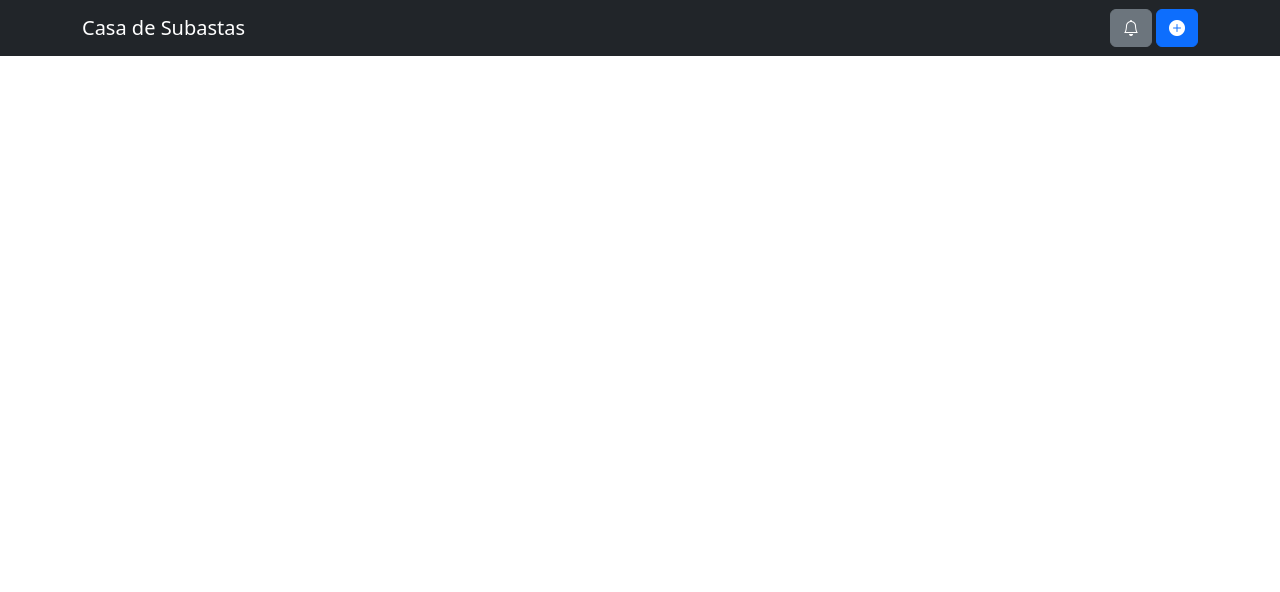
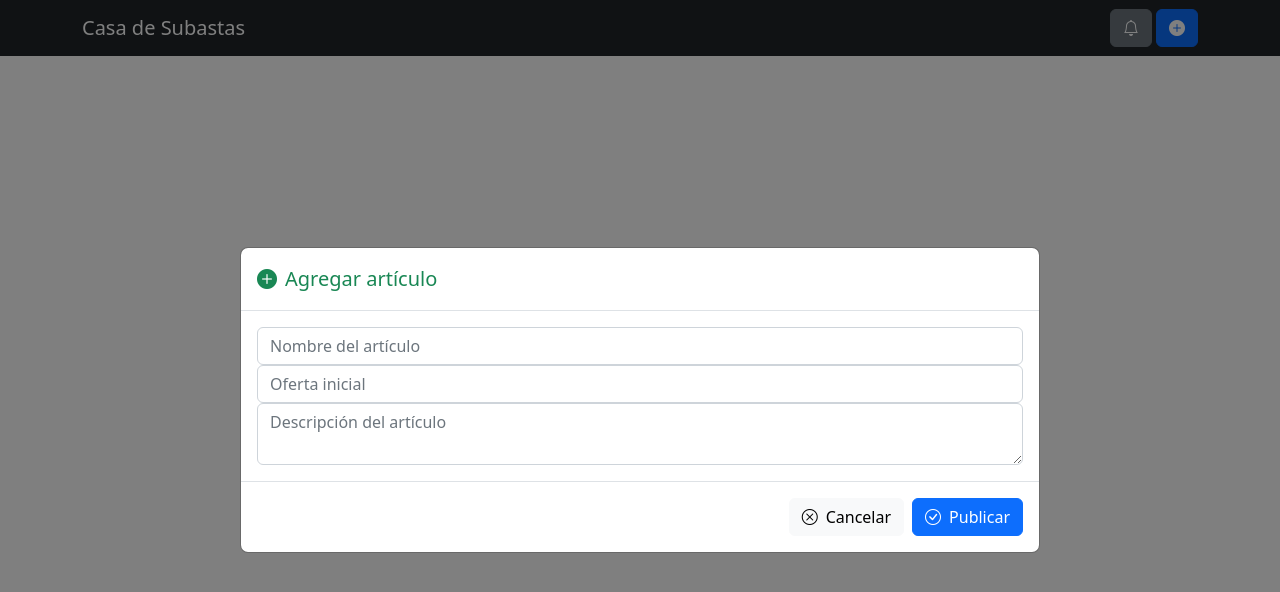
Before and after one commit to wonddark/mercadi, a React (Create React App) app: page /user in a window 1280 px wide. Both pictures are taken after a click on the button 1177 px from the left and 28 px from the top of the page. Shown: the top 592 px of the page. Built offline with nearby package versions, Linux system fonts and the light colour scheme.

Commit message:
Implemented the "add article" button in header
-- Right now all it does is rising up a modal to allow the user to
   set up the new article

```diff
--- /dev/null
+++ b/src/components/AddArticle.tsx
@@ -0,0 +1,41 @@
+import CommonDlg from "./CommonDlg";
+import React from "react";
+import { Form, Input } from "reactstrap";
+
+interface Props {
+  isOpen: boolean;
+  toggle: () => void;
+}
+function AddArticle({ isOpen, toggle }: Props) {
+  const form = (
+    <Form>
+      <Input placeholder="Nombre del artículo" name="article-name" />
+      <Input
+        type="number"
+        min={50}
+        max={1000000}
+        placeholder="Oferta inicial"
+        name="article-initial-offer"
+      />
+      <Input
+        type="textarea"
+        placeholder="Descripción del artículo"
+        name="article-description"
+      />
+    </Form>
+  );
+  return (
+    <CommonDlg
+      isOpen={isOpen}
+      toggle={toggle}
+      title="Agregar artículo"
+      titleColor="success"
+      icon={<i className="bi bi-plus-circle-fill me-2" />}
+      size="lg"
+      content={form}
+      acceptLabel="Publicar"
+    />
+  );
+}
+
+export default AddArticle;
--- a/src/components/UserNav.tsx
+++ b/src/components/UserNav.tsx
@@ -1,5 +1,6 @@
 import { Button, Nav, Navbar, NavbarBrand, NavItem, Tooltip } from "reactstrap";
 import useToggleOpen from "../hooks/toggle-open.hooks";
+import AddArticle from "./AddArticle";
 
 function UserNav() {
   const {
@@ -10,6 +11,8 @@ function UserNav() {
     isOpen: addArticleTooltipIsOpen,
     toggleIsOpen: toggleAddArticleTooltipIsOpen,
   } = useToggleOpen();
+  const { isOpen: addArticle, toggleIsOpen: toggleAddArticle } =
+    useToggleOpen();
   return (
     <header>
       <Navbar dark color="dark" container expand>
@@ -33,6 +36,7 @@ function UserNav() {
               color="primary"
               aria-label="Agregar artículo"
               id="add-article"
+              onClick={toggleAddArticle}
             >
               <i className="bi bi-plus-circle-fill" />
             </Button>
@@ -47,6 +51,9 @@ function UserNav() {
           </NavItem>
         </Nav>
       </Navbar>
+      {addArticle && (
+        <AddArticle isOpen={addArticle} toggle={toggleAddArticle} />
+      )}
     </header>
   );
 }
```
